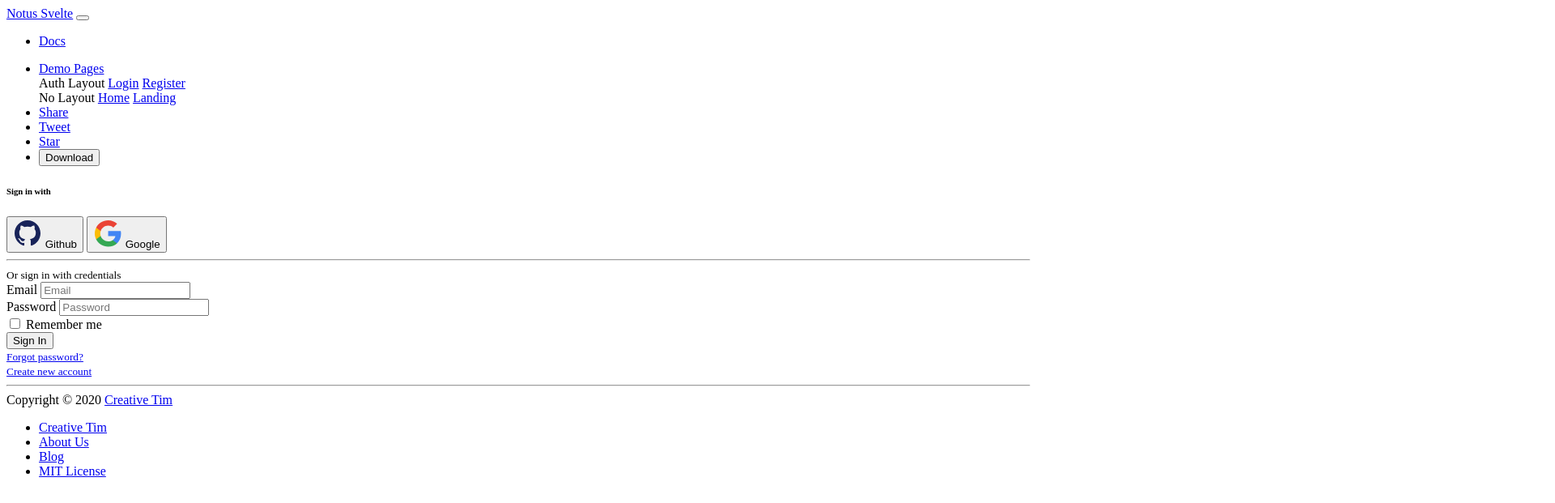
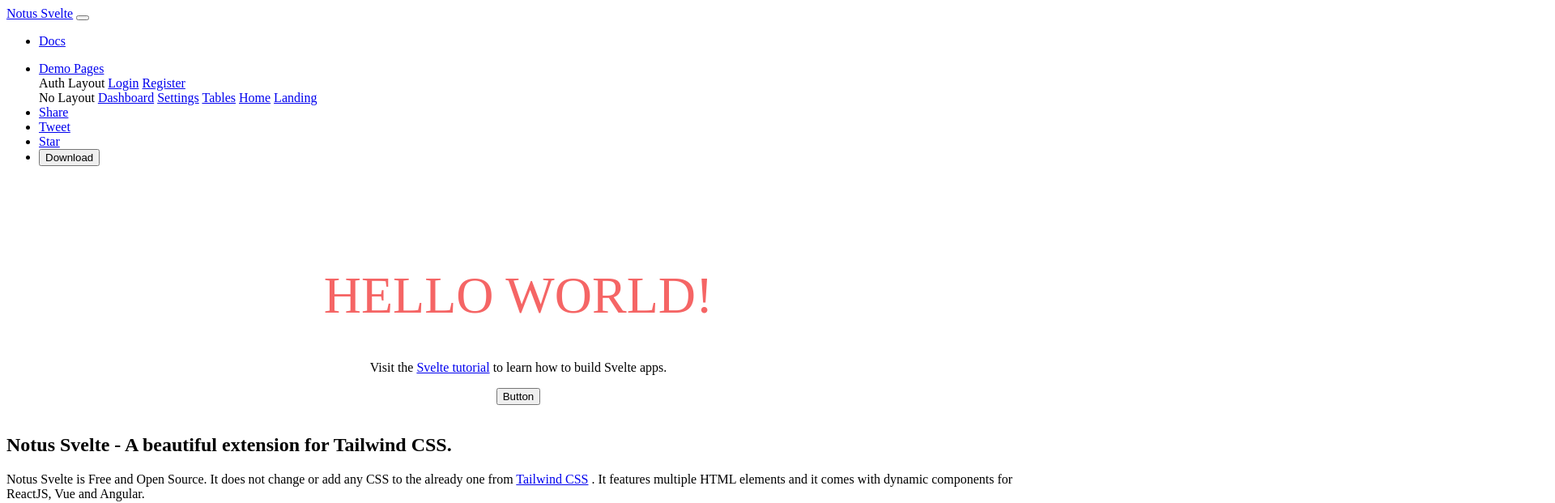
Before and after one commit to dancingfrog/my-svelte-project, a Svelte app: page / in a window 1280 px wide. Before the commit this address led to /auth/login. Shown: the top 621 px of the page at 81% size, 1920 px wide, since content can reach past the window. Built offline with nearby package versions, Linux system fonts and the light colour scheme; the HTML template or start-up script is replaced by a standard one.

Commit message:
setup dev and skip login variables

```diff
--- a/src/App.svelte
+++ b/src/App.svelte
@@ -20,7 +20,11 @@
 	import Index from "./views/Index.svelte";
 	import Landing from "./views/Landing.svelte";
 
-	export let authenticated = false;
+	export let DEV = false; // set to true when developing
+
+	export let skip = true; // set to true to auto-login when not developing
+
+	export let authenticated = skip || DEV;
 
 	export let auth = writable(authenticated);
 
@@ -30,14 +34,19 @@
 
 	onMount(async () => {
 		if (!$auth) {
+			// Start on the login page
 			navigate("/auth/login", { replace: false });
 		}
-		setTimeout(() => {
-			if (!$auth) {
-				auth.set(true);
-				navigate("/", { replace: true });
-			}
-		}, 5333);
+
+		if (!!DEV && !skip) {
+			setTimeout(() => {
+				if (!$auth) {
+					// After timeout, set auth to true and redirect
+					auth.set(true);
+					navigate("/", {replace: true});
+				}
+			}, 5333);
+		}
 	});
 
 </script>
```
